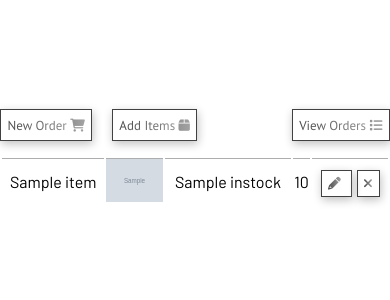
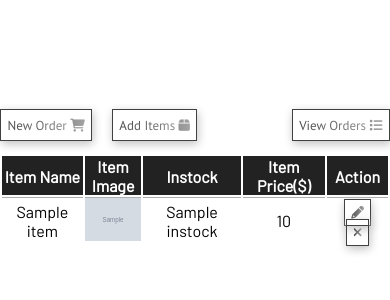
Before and after one commit to hadizzz001/stockapp1, a Node server app: template views/index.ejs in a window 390 px wide. Shown: the part 63-363 px from the top of the page. Run offline with Node 20, Linux system fonts and the light colour scheme; the template is opened without the code that fills it: most values are stand-ins (such as "Sample title", 1, 10 or a date in 2020); grey boxes marked "Sample" are stand-in pictures; some libraries are stand-ins or nearby versions.

Commit message:
connection push

```diff
--- a/assets/css/style.css
+++ b/assets/css/style.css
@@ -131,11 +131,7 @@ box-shadow: none;
         display: block;
     }
 
-    thead tr{
-        position: absolute;
-        top:-9999px;
-        left: -9999px;
-    }
+
 
     tr{border:1px solid var(--border);}
 
```
